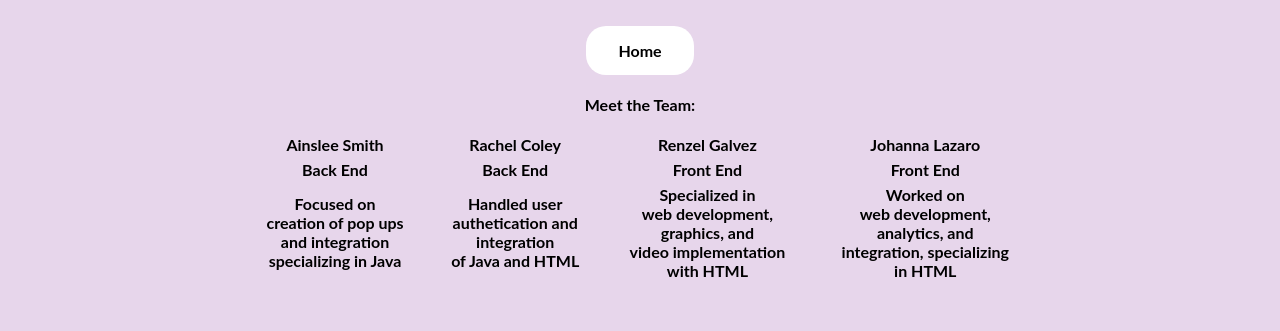
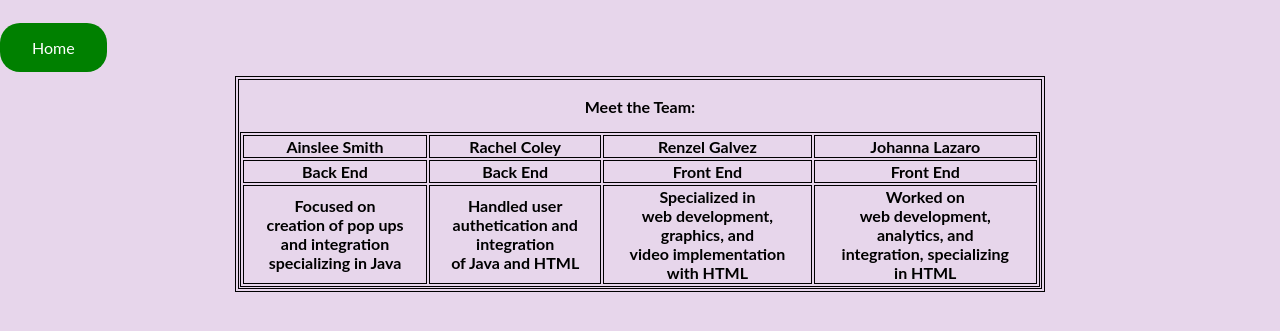
Before and after one commit to renzelpretzel0125/renzelpretzel0125.github.io-about_us, a plain HTML site: page index.html in a window 1280 px wide. Shown: the part 63-394 px from the top of the page. Drawn offline with Linux system fonts and the light colour scheme.

Commit message:
Update index.html

```diff
--- a/index.html
+++ b/index.html
@@ -7,8 +7,10 @@
     </title>
     <style>
 	.button {
+    background-color: green; border-radius: 20px;
+
   	border: none;
-  	color: black;
+  	color: white;
   	padding: 15px 32px;
   	text-align: center;
   	text-decoration: none;
@@ -17,23 +19,27 @@
   	margin: 4px 2px;
   	cursor: pointer;
 	}
-	.button1 {background-color: #fff; border-radius: 20px;}
     .center {
     	margin-left: auto;
         margin-right: auto;
     }
     h1 {text-align: center;}
     body {font-family: "Lato", sans-serif; background-color: #E7D6EB;}
+    table, th, td {
+  border: 1px solid black;
+}
+
 	</style>
 </head>
 
 <body style="background: #E7D6EB; margin:0; padding:0; -webkit-text-size-adjust:100%; -ms-text-size-adjust:100%;">
 
   <h1> About Us </h1>
+  <a class="button center" href="https://jlazaro2.github.io/moti-video/">Home</a>
   <table class="center">
   <tr>
   <th>
-  <a class="button button1" href="https://jlazaro2.github.io/moti-video/">Home</a>
+
   <p> Meet the Team: </p>
 	<table border = "1" bordercolor = "#E7D6EB" width = "800" height = "150">
   <tr>
@@ -71,5 +77,3 @@
 
 
 </body>
-
-</html>
```
